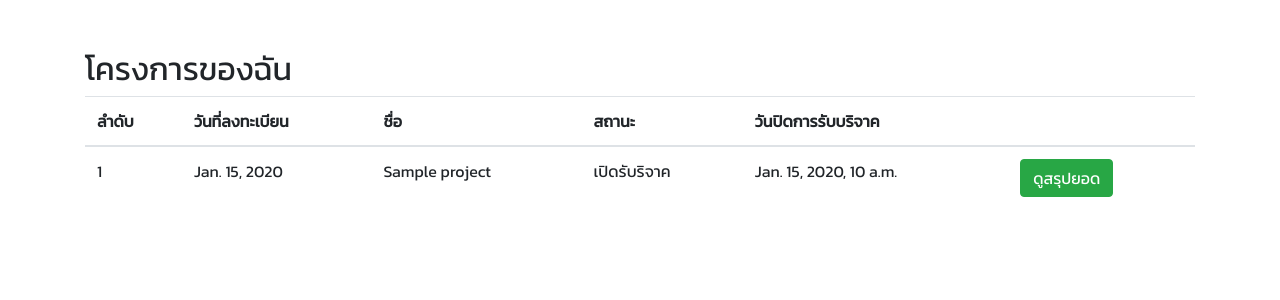
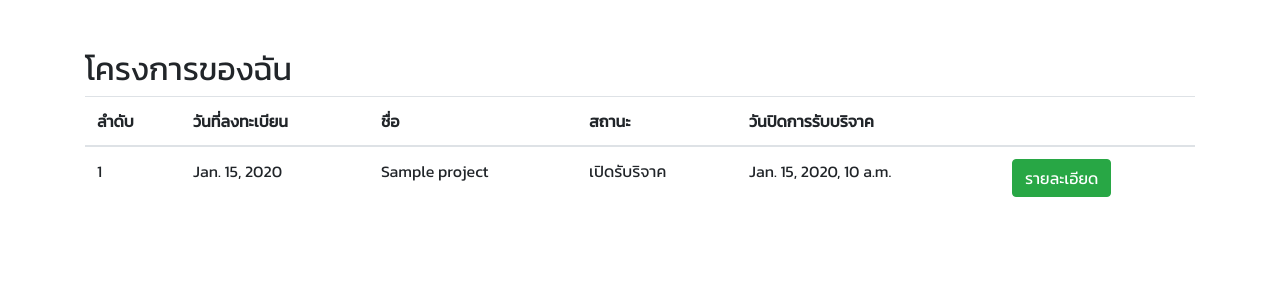
Before and after one commit to sahussawud/InternetOfDonationThings, a Django app: page /donations/project/my/ in a window 1280 px wide. Shown: the part 159-459 px from the top of the page. Run offline with Django 3.2, Linux system fonts and the light colour scheme; a user stored in the database is signed in; tables that the repository leaves empty hold one stand-in row (values such as "Sample post"); some libraries are stand-ins or nearby versions.

Commit message:
Update project_list.html

```diff
--- a/IODT/donations/templates/donations/project_list.html
+++ b/IODT/donations/templates/donations/project_list.html
@@ -32,8 +32,8 @@
                     <td>{{project.get_status_display}}</td>
                     <td>{{project.expire_date}}</td>
                     <td>
-                        <a href="">
-                            <div class="btn btn-success" id="">ดูสรุปยอด</div>
+                        <a href="{% url 'project_view' project_id=project.id %}">
+                            <div class="btn btn-success" id="">รายละเอียด</div>
                         </a>
                     </td>
                 </tr>
```
